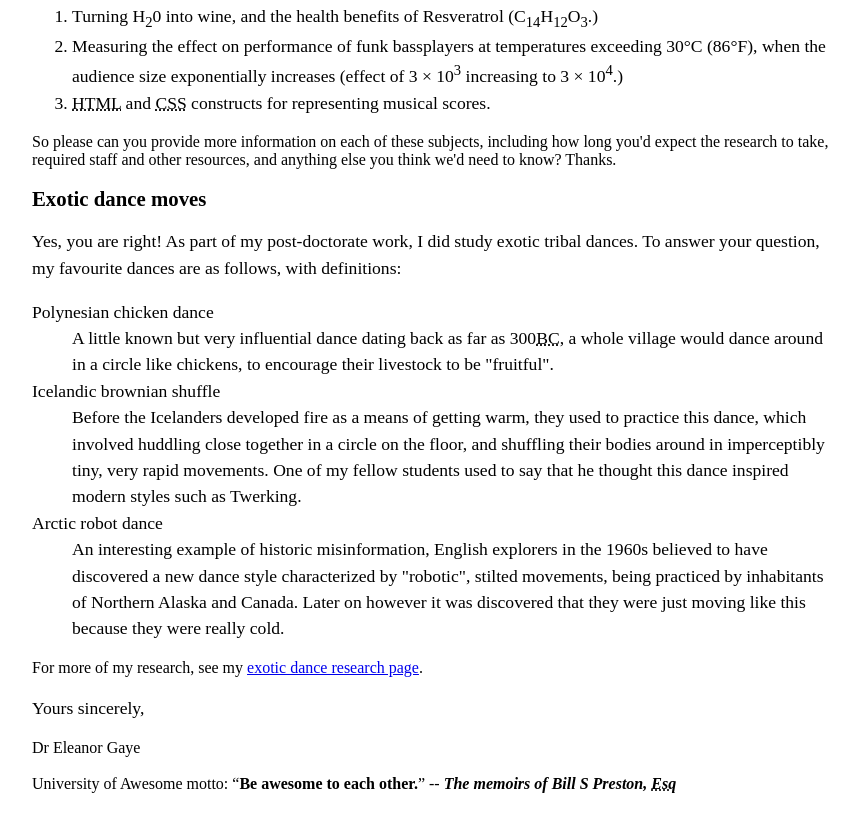
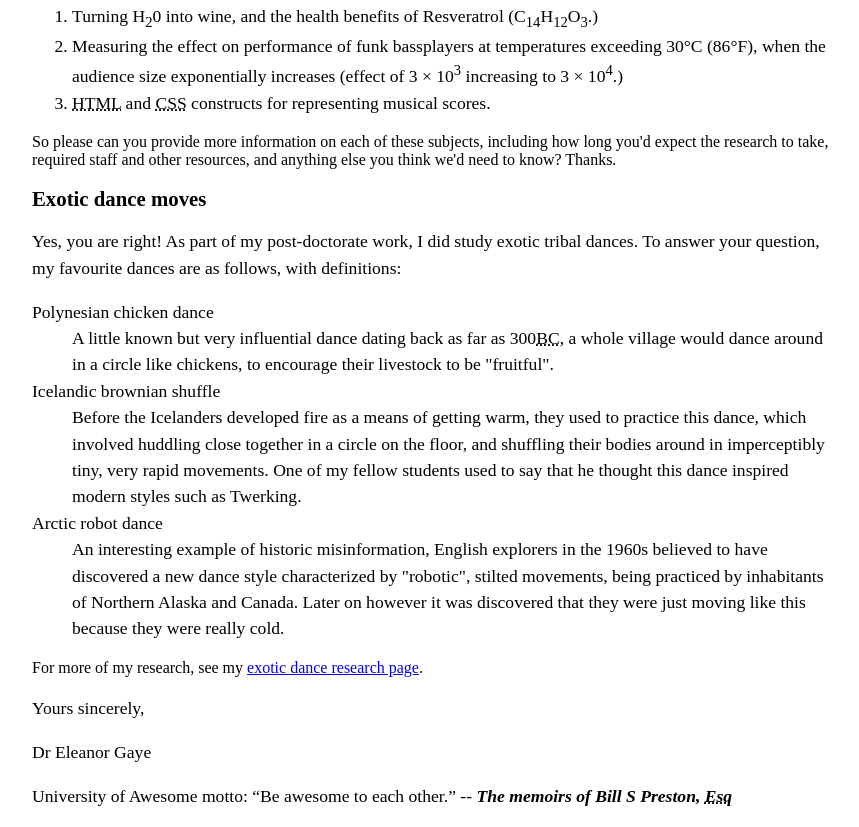
Before and after one commit to SirAmin-Dev/weektwo6b7, a plain HTML site: page letter.html in a window 1280 px wide. Shown: the part 889-1716 px from the top of the page, without its empty margins (208-1067 px from the left). Before the commit the page ends 1682 px from the top, so only its background shows below. Drawn offline with Linux system fonts and the light colour scheme.

Commit message:
Feat: correction to the elements

```diff
--- a/letter.html
+++ b/letter.html
@@ -4,6 +4,7 @@
     <meta charset="UTF-8">
     <meta name="viewport" content="width=device-width, initial-scale=1.0">
     <title>Document</title>
+    <link rel="shortcut icon" href="favicon.ico" type="image/x-icon">
     <style>
         body {
         max-width: 800px;
@@ -103,9 +104,10 @@ So please can you provide more information on each of these subjects, including
 
 For more of my research, see my <a href="https://link.springer.com/article/10.1007/s12119-010-9084-8">exotic dance research page</a>. <br/>
 
-<p>Yours sincerely, <br/></p>
+<p>Yours sincerely, <p>
 
-<section> Dr Eleanor Gaye</section> <br/>
-<section>University of Awesome motto: <q><strong>Be awesome to each other.</strong></q> -- <em> <strong>The memoirs of Bill S Preston, <abbr title="Esquire">Esq</abbr></strong></em></section>
+<p> Dr Eleanor Gaye</p>
+
+<p>University of Awesome motto: <q>Be awesome to each other.</q> -- <em> <strong>The memoirs of Bill S Preston, <abbr title="Esquire">Esq</abbr></strong></em></p>
 </body>
 </html>
```
Also changed, not shown: about.txt (added), favicon.ico (added). Lines whose indentation alone changed are shown as unchanged.
